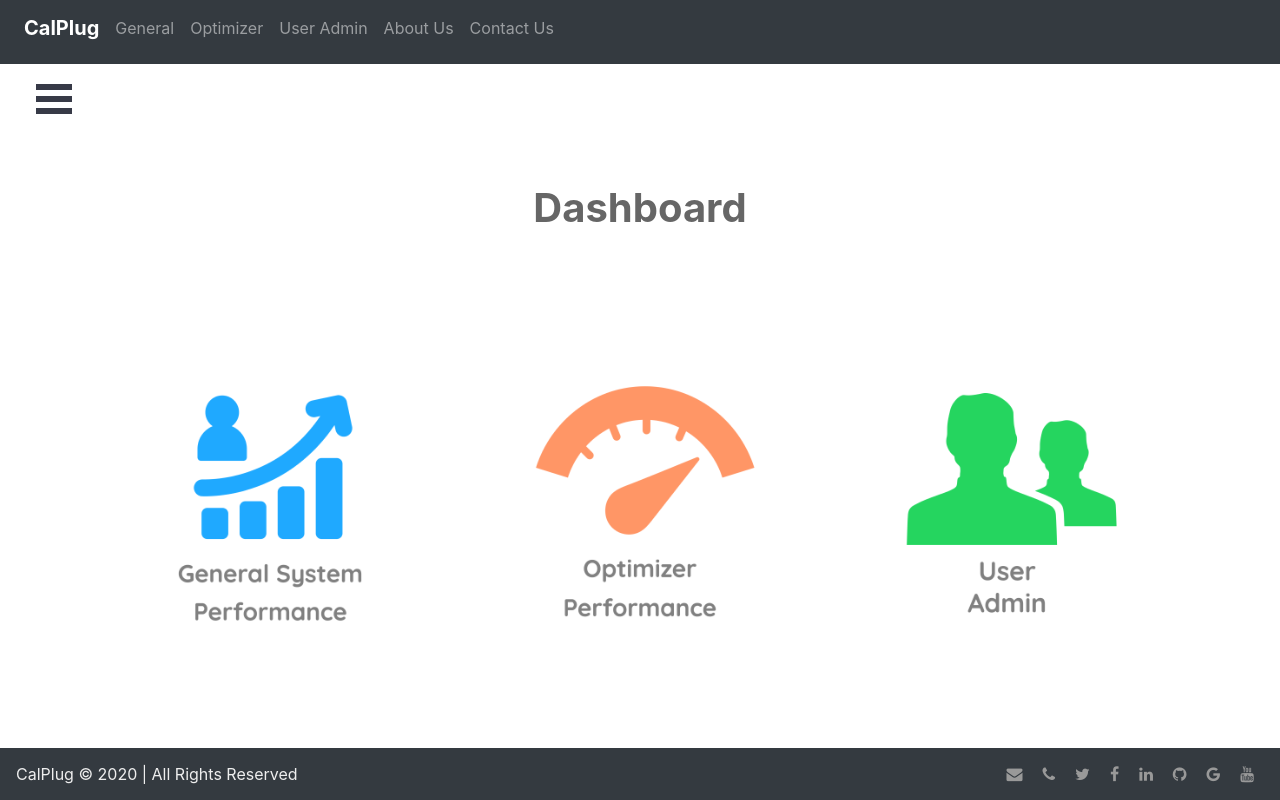
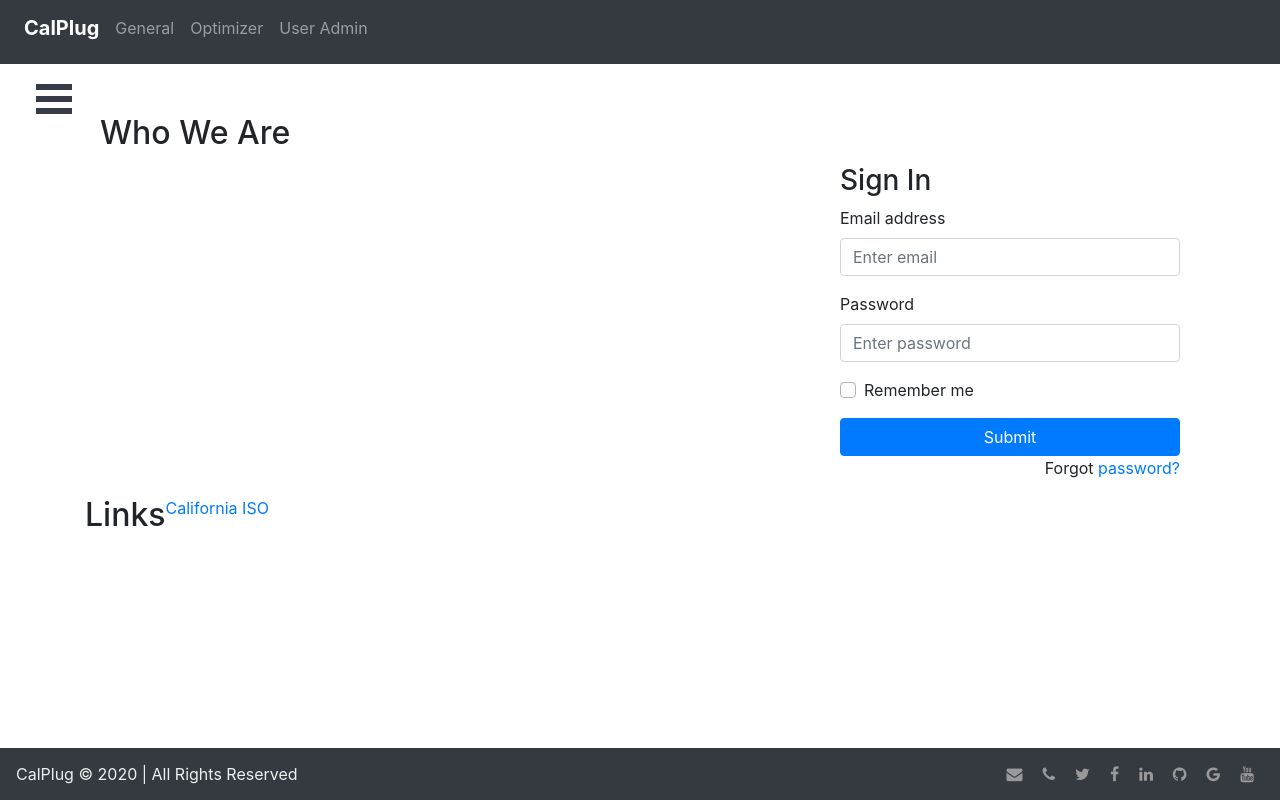
Before and after one commit to payamdowlatyari/admin-web-portal, a React (Create React App) app: page / in a window 1280 px wide. Built offline with nearby package versions, Linux system fonts and the light colour scheme.

Commit message:
react-create-app on Heroku

```diff
--- a/src/App.js
+++ b/src/App.js
@@ -3,8 +3,10 @@ import './App.css';
 import Sidebar from './components/Sidebar/Sidebar';
 import Optimizer from './components/Optimizer';
 import UserAdmin from './components/UserAdmin';
+import Settings from './components/Settings';
 import General from './components/General';
 import Home from './components/Home';
+import Landing from './components/Landing';
 import Toolbar from './components/Toolbar/Toolbar';
 import Footbar from './components/Footbar/Footbar';
 import { Switch, Route } from "react-router-dom";
@@ -33,12 +35,13 @@ class App extends Component {
 
             <Switch>
 
-                <Route exact path = '/' component = { Home } />
-                <Route exact path = '/Home' component = { Home } />
-                <Route exact path = '/admin-web-portal' component = { Home } />
-                <Route exact path = '/General' component = { General } />
-                <Route exact path = '/Optimizer/' component = { Optimizer } />
-                <Route exact path = '/UserAdmin/' component = { UserAdmin } />
+              <Route exact path='/' component={Landing} />
+              <Route exact path='/Home' component={Home} />
+              <Route exact path='/admin-web-portal' component={Home} />
+              <Route exact path='/General' component={General} />
+              <Route exact path='/Optimizer/' component={Optimizer} />
+              <Route exact path='/UserAdmin/' component={UserAdmin} />
+              <Route exact path='/Settings/' component={Settings} />
 
             </Switch>
 
@@ -46,7 +49,7 @@ class App extends Component {
         </div>
 
         <Container>
-      <Footbar/>
+          <Footbar />
         </Container>
 
       </div>
--- /dev/null
+++ b/src/components/Landing.css
@@ -0,0 +1,3 @@
+.login{
+    margin-top: 50px;
+}
--- /dev/null
+++ b/src/components/Landing.js
@@ -0,0 +1,64 @@
+import React, { Component } from 'react';
+import './Landing.css';
+import Container from 'react-bootstrap/Container';
+import Row from 'react-bootstrap/Row';
+import Col from 'react-bootstrap/Col';
+
+class Landing extends Component {
+
+
+    render() {
+        return (
+            <Container style={{ marginTop: '50px' }}>
+                <Row>
+                    <Col>
+                        <h2>Who We Are</h2>
+
+                    </Col>
+                    <Col>
+
+                    </Col>
+                    <Col>
+                        <form className="login">
+                            <h3>Sign In</h3>
+
+                            <div className="form-group">
+                                <label>Email address</label>
+                                <input type="email" className="form-control" placeholder="Enter email" />
+                            </div>
+
+                            <div className="form-group">
+                                <label>Password</label>
+                                <input type="password" className="form-control" placeholder="Enter password" />
+                            </div>
+
+                            <div className="form-group">
+                                <div className="custom-control custom-checkbox">
+                                    <input type="checkbox" className="custom-control-input" id="customCheck1" />
+                                    <label className="custom-control-label" htmlFor="customCheck1">Remember me</label>
+                                </div>
+                            </div>
+
+                            <button type="submit" className="btn btn-primary btn-block">Submit</button>
+                            <p className="forgot-password text-right">
+                                Forgot <a href="#">password?</a>
+                            </p>
+                        </form>
+                    </Col>
+                </Row>
+                <Row>
+                    <div>
+                        <h2>Links</h2>
+
+                    </div><br></br>
+                    <p>
+                        <a href="http://www.caiso.com/Pages/default.aspx">California ISO</a>
+
+                    </p>
+                </Row>
+            </Container>
+        );
+    }
+}
+
+export default Landing;
--- /dev/null
+++ b/src/components/Settings.js
@@ -0,0 +1,10 @@
+import React, { Component } from 'react';
+
+class Settings extends Component {
+
+    render() {
+        return <div>Settings</div>;
+    }
+}
+
+export default Settings;
--- a/src/components/Sidebar/Sidebar.js
+++ b/src/components/Sidebar/Sidebar.js
@@ -2,7 +2,7 @@ import React from "react";
 import { slide as Menu } from "react-burger-menu";
 import { NavLink } from 'react-router-dom';
 import './Sidebar.css';
-import { FaChartPie, FaChartBar, FaUser, FaRegCalendarCheck } from 'react-icons/fa';
+import { FaChartPie, FaChartBar, FaUser, FaRegCalendarCheck, FaMapMarkerAlt } from 'react-icons/fa';
 import { MdHelp } from "react-icons/md";
 import { AiTwotoneSetting } from "react-icons/ai";
 import { IoMdAnalytics } from "react-icons/io";
@@ -19,10 +19,12 @@ export default props => {
         <NavLink className="menu-item" to="/General"><FaChartBar /> General Performance</NavLink>
         <NavLink className="menu-item" to="/Optimizer"><FaChartPie /> Optimizer Performance</NavLink>
         <NavLink className="menu-item" to="/UserAdmin"><FaUser /> User Administration</NavLink>
-        <NavLink className="menu-item" to="/Home"><AiTwotoneSetting /> Settings</NavLink>
+        <NavLink className="menu-item" to="/Settings"><AiTwotoneSetting /> Settings</NavLink>
         <NavLink className="menu-item" to="/Home">< MdHelp /> Help Center</NavLink>
         <NavLink className="menu-item" to="/Home">< FaRegCalendarCheck /> Calendar</NavLink>
         <NavLink className="menu-item" to="/Home">< IoMdAnalytics /> Analytics</NavLink>
+        <NavLink className="menu-item" to="/Home">< FaMapMarkerAlt /> Map</NavLink>
+
 
       </Menu>
 
--- a/src/components/Toolbar/Toolbar.js
+++ b/src/components/Toolbar/Toolbar.js
@@ -22,13 +22,6 @@ const toolbar = props => (
           <li className="nav-item">
             <NavLink className="nav-link" to="/UserAdmin">User Admin</NavLink>
           </li>
-          <li className="nav-item">
-            <NavLink className="nav-link" to="/UserAdmin">About Us</NavLink>
-          </li>
-          <li className="nav-item">
-            <NavLink className="nav-link" to="/UserAdmin">Contact Us</NavLink>
-          </li>
-
         </ul>
 
       </div>
```
Lines whose indentation alone changed are shown as unchanged.
